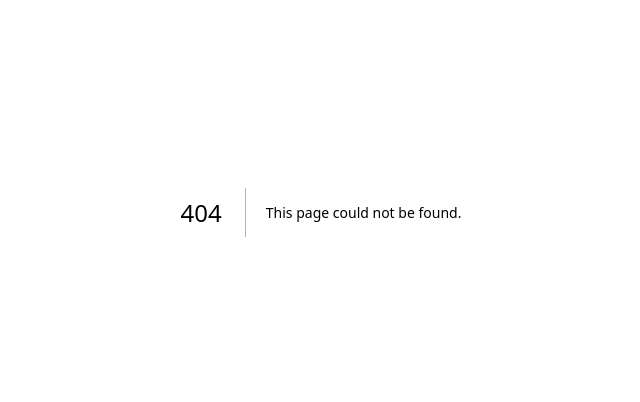
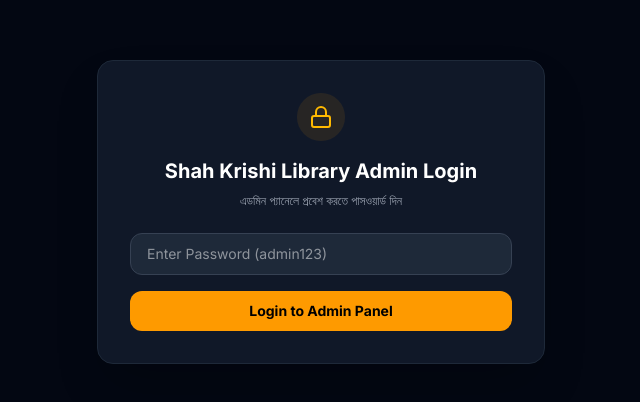
Before and after one commit to Nazmulbd24365/Krishilibray, a Next.js app in the folder frontend/: page /Admin in a window 1280 px wide. Before the commit this address had no page. Shown: the part 188-590 px from the top of the page, without its empty margins (319-959 px from the left). Built offline with nearby package versions, Linux system fonts and the light colour scheme.

Commit message:
Fixed admin route 404 error

```diff
--- /dev/null
+++ b/frontend/app/Admin/page.tsx
@@ -0,0 +1,110 @@
+'use client';
+
+import React, { useState } from 'react';
+import { Lock, LogOut, Save, LayoutDashboard } from 'lucide-react';
+
+export default function AdminPage() {
+  const [isLoggedIn, setIsLoggedIn] = useState(false);
+  const [password, setPassword] = useState('');
+  const [error, setError] = useState(false);
+
+  const [tickerText, setTickerText] = useState('The e-book catalog of rare agricultural books has been updated.');
+  const [books, setBooks] = useState(1250);
+  const [artifacts, setArtifacts] = useState(850);
+
+  const handleLogin = (e: React.FormEvent) => {
+    e.preventDefault();
+    if (password === 'admin123') {
+      setIsLoggedIn(true);
+      setError(false);
+    } else {
+      setError(true);
+    }
+  };
+
+  return (
+    <div className="min-h-screen bg-gray-950 text-white p-6 flex flex-col justify-center items-center font-sans">
+      {!isLoggedIn ? (
+        <div className="bg-gray-900 border border-gray-800 p-8 rounded-2xl max-w-md w-full text-center shadow-2xl">
+          <div className="p-3 bg-amber-500/10 text-amber-400 rounded-full w-fit mx-auto mb-4">
+            <Lock className="h-6 w-6" />
+          </div>
+          <h2 className="text-xl font-bold mb-2">Shah Krishi Library Admin Login</h2>
+          <p className="text-xs text-gray-400 mb-6">এডমিন প্যানেলে প্রবেশ করতে পাসওয়ার্ড দিন</p>
+
+          <form onSubmit={handleLogin} className="space-y-4">
+            <input
+              type="password"
+              placeholder="Enter Password (admin123)"
+              value={password}
+              onChange={(e) => setPassword(e.target.value)}
+              className="w-full px-4 py-2.5 rounded-xl bg-gray-800 border border-gray-700 text-sm focus:outline-none focus:border-amber-500"
+            />
+            {error && <p className="text-xs text-red-400">ভুল পাসওয়ার্ড!</p>}
+
+            <button
+              type="submit"
+              className="w-full py-2.5 bg-amber-500 hover:bg-amber-600 text-black font-bold text-sm rounded-xl transition"
+            >
+              Login to Admin Panel
+            </button>
+          </form>
+        </div>
+      ) : (
+        <div className="bg-gray-900 border border-gray-800 p-8 rounded-2xl max-w-3xl w-full shadow-2xl">
+          <div className="flex justify-between items-center border-b border-gray-800 pb-4 mb-6">
+            <div className="flex items-center space-x-2">
+              <LayoutDashboard className="h-5 w-5 text-amber-400" />
+              <h2 className="text-lg font-bold text-amber-400">Admin Control Panel</h2>
+            </div>
+            <button
+              onClick={() => setIsLoggedIn(false)}
+              className="flex items-center space-x-1 text-xs text-red-400 bg-red-500/10 px-3 py-1.5 rounded-lg border border-red-500/20"
+            >
+              <LogOut className="h-3.5 w-3.5" />
+              <span>Logout</span>
+            </button>
+          </div>
+
+          <div className="space-y-6">
+            <div>
+              <label className="block text-xs font-bold text-gray-300 mb-2">টপবার নোটিশ/স্ক্রলার আপডেট করুন:</label>
+              <div className="flex gap-2">
+                <input
+                  type="text"
+                  value={tickerText}
+                  onChange={(e) => setTickerText(e.target.value)}
+                  className="flex-1 px-4 py-2 bg-gray-800 border border-gray-700 rounded-xl text-sm focus:outline-none"
+                />
+                <button className="px-4 py-2 bg-emerald-600 text-white text-xs font-bold rounded-xl flex items-center">
+                  <Save className="h-4 w-4 mr-1" /> Save
+                </button>
+              </div>
+            </div>
+
+            <div className="grid grid-cols-2 gap-4">
+              <div>
+                <label className="text-xs text-gray-400 block mb-1">Library Books Count</label>
+                <input
+                  type="number"
+                  value={books}
+                  onChange={(e) => setBooks(Number(e.target.value))}
+                  className="w-full px-3 py-2 bg-gray-800 border border-gray-700 rounded-lg text-sm"
+                />
+              </div>
+              <div>
+                <label className="text-xs text-gray-400 block mb-1">Museum Artifacts Count</label>
+                <input
+                  type="number"
+                  value={artifacts}
+                  onChange={(e) => setArtifacts(Number(e.target.value))}
+                  className="w-full px-3 py-2 bg-gray-800 border border-gray-700 rounded-lg text-sm"
+                />
+              </div>
+            </div>
+          </div>
+        </div>
+      )}
+    </div>
+  );
+}
```
